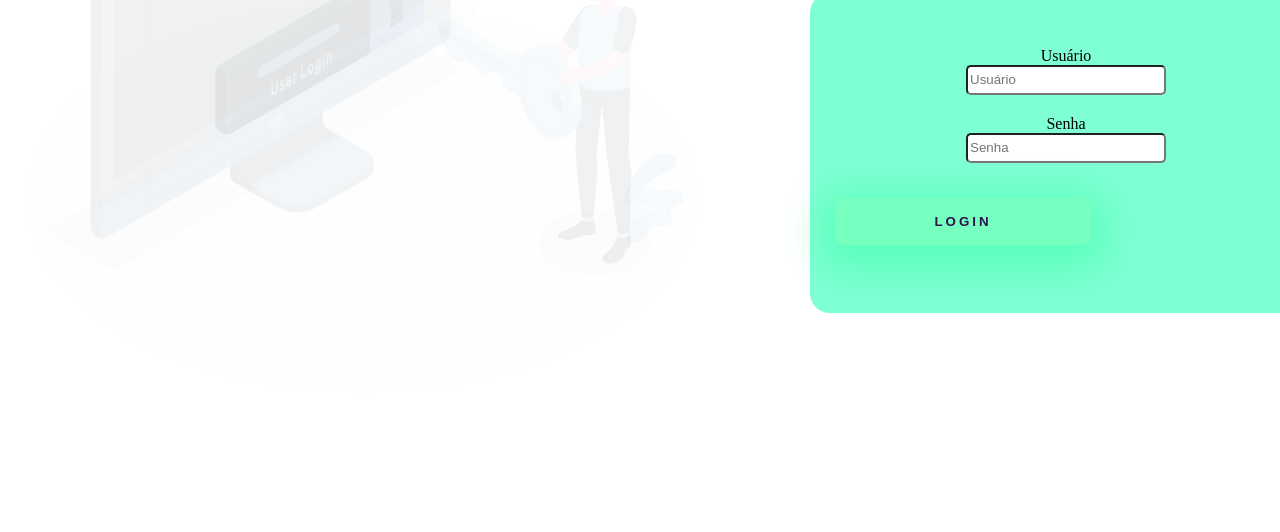
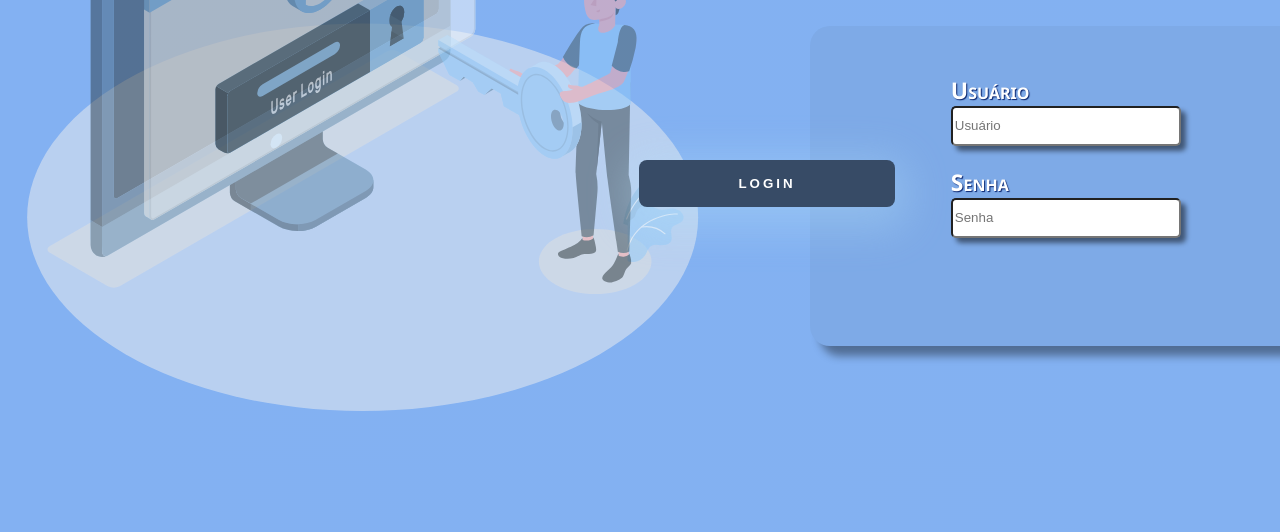
Before and after one commit to EderDeev/ProjetoLoginLight, a plain HTML site: page index.html in a window 1280 px wide. Shown: the part 268-800 px from the top of the page. Drawn offline with Linux system fonts and the light colour scheme.

Commit message:
UpdateSemResponsividade
Site sem responsividade

```diff
--- a/index.html
+++ b/index.html
@@ -17,17 +17,18 @@
 
 
         <div class="rightContent">
-            <h1>Faça o Login <br> Aqui!!</h1>
+            <h1>O seu mundo começa aqui!</h1>
             <div class="box">
-                <div class="textoLogin">
-                    <label for="usuario">Usuário</label>
-                    <input type="text" name="usuário" placeholder="Usuário">
-                </div>
-                <div class="textoLogin">
+                <div class="caixasInput">
+                    <div class="textoLogin">
+                        <label for="usuario">Usuário</label>
+                        <input type="text" name="usuário" placeholder="Usuário">
+                    </div>
+                    <div class="textoLogin">
                     <label for="senha">Senha</label>
                     <input type="password" name="senha" placeholder="Senha">
                 </div>
-
+                </div>
                 <button class="btnLogin">Login</button>
             </div>
         </div>
--- a/style.css
+++ b/style.css
@@ -1,5 +1,9 @@
-
-
+@import url('https://fonts.googleapis.com/css2?family=Noto+Sans:wght@400;700&display=swap');
+body{
+    background-image: linear-gradient(to right , #83B1F2, #83B1F1);
+    font-family: 'Noto Sans', sans-serif;
+    font-variant: small-caps;
+}
 
 .mainContent{
     display: flex;
@@ -28,42 +32,67 @@ flex-direction: column;
     margin-left: 90px;
     margin-top: 70px;
     margin-bottom: -70px;
-    font-size: 3em;
+    font-size: 4em;
 }
 .box{
     display: flex;
     height: 40vh;
     width: 40vw;
-    background-color: aquamarine;
+    background-color: #7eaae7;
+    box-shadow: 10px 10px 8px #00000062 ;
     margin: auto;
     border-radius: 20px;
     margin-left: 90px;
     flex-direction: column;
 
     justify-content: center;
+    position: relative;
+
+
+
+}
+.caixasInput{
+    display: flex;
+    flex-direction: column;
+    align-items: center;
+    margin-bottom: 60px;
+}
+
+.textoLogin{
+    display: flex;
+
+    flex-direction: column;
+     padding: 10px;
+    box-sizing: border-box;
+    align-items: flex-start;
+    font-size: 23px;
+    font-weight: 600;
+    text-shadow: 1px 1px 1px rgb(7, 34, 109);
+    color: white;
+
+
 
 
 
 }
 
-.textoLogin{
+.textoLogin >input{
     display: flex;
-    flex-direction: column;
-    align-items: center;
-    justify-content: center;
-    padding: 10px;
+    flex-direction: row;
+    border-radius: 5px;
+    width: 18vw;
+    height: 5vh;
+    box-shadow: 5px 5px 5px rgba(0, 0, 0, 0.486);
+    box-sizing: border-box;
 
 }
 
-.textoLogin >input{
-    border-radius: 5px;
-    width: 15vw;
-    height: 3vh;
-}
-
 .btnLogin {
-
-    width: 50%;
+    display: flex;
+    position: fixed;
+    bottom: 300px;
+    right: 360px;
+    width: 20%;
     padding: 16px 0px;
     margin: 25px;
     border: none;
@@ -71,10 +100,14 @@ flex-direction: column;
     outline: none;
     text-transform: uppercase;
     font-weight: 800;
-    color: #2b134b;
+    color: white;
     letter-spacing: 3px;
-    background: #77ffc0;
+    background: #374B66;
     cursor: pointer;
-    box-shadow: 0px 10px 40px 12px #00ff8052  ;
+    box-shadow: 0px 10px 40px 12px #b9e4f852  ;
+    text-align: center;
+
+    justify-content: center;
+
 
 }
```
